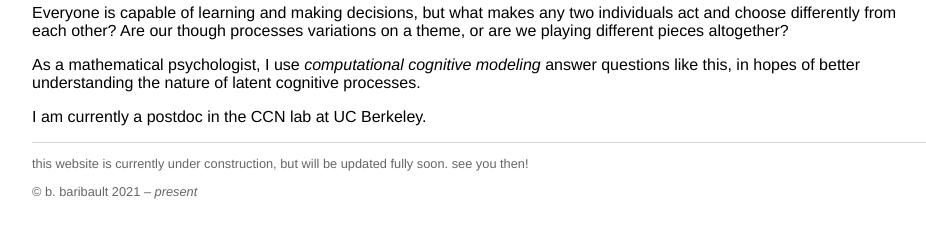
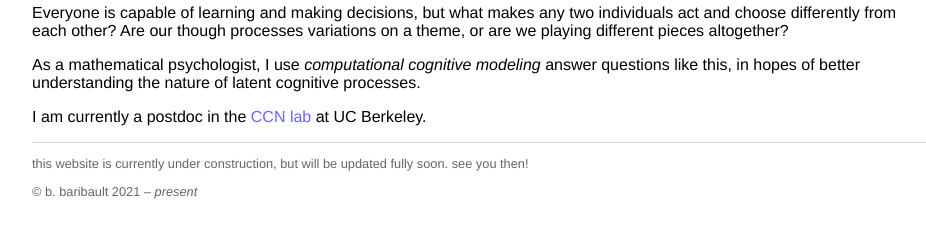
Before and after one commit to baribault/baribault.github.io, a Jekyll site: the page built from index.html, in a window 1280 px wide. Shown: the part 372-610 px from the top of the page, without its empty margins (160-1086 px from the left). Built offline with Jekyll 4.4.1, drawn with Linux system fonts in a browser that asks for light colours.

Commit message:
fixing links

```diff
--- a/css/main.css
+++ b/css/main.css
@@ -52,16 +52,24 @@ body {
   margin: 60px auto;
   width: 70%;
 }
+
+/**** DIV: BLURB ****/
 .blurb a:link {
-  color: black;
+  color: #6666ff;
   text-decoration: wavy;
 }
 .blurb a:visited {
   color: #666666;
 }
-.blurb a:hover, a:active {
+.blurb a:hover, .blurb a:active {
   border-radius: 0.5em;
   background: #cccccc;
+}
+}
+
+/**** DIV: BLURB ****/
+.research h3 {
+  font-family: 'monospace';
 }
 
 /*.button {
--- a/index.html
+++ b/index.html
@@ -15,5 +15,5 @@ layout: default
     <p>Everyone is capable of learning and making decisions, but what makes any two individuals act and choose differently from each other? Are our though processes variations on a theme, or are we playing different pieces altogether?</p>
     <p>As a mathematical psychologist, I use <em>computational cognitive modeling</em> answer questions like this, in hopes of better understanding the nature of latent cognitive processes. </p>
     <!-- image? -->
-    <p>I am currently a postdoc in the <a href="https://ccn.berkeley.edu/">CCN lab</a> at UC Berkeley. </p>
+    <p>I am currently a postdoc in the <a href="https://ccn.berkeley.eduu/">CCN lab</a> at UC Berkeley. </p>
 </div><!-- /.blurb -->
```
